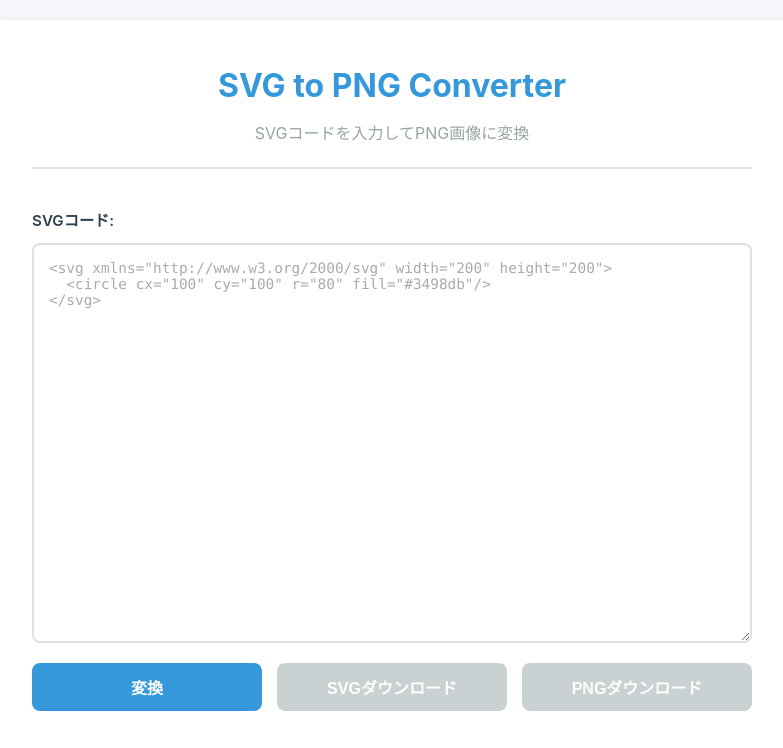
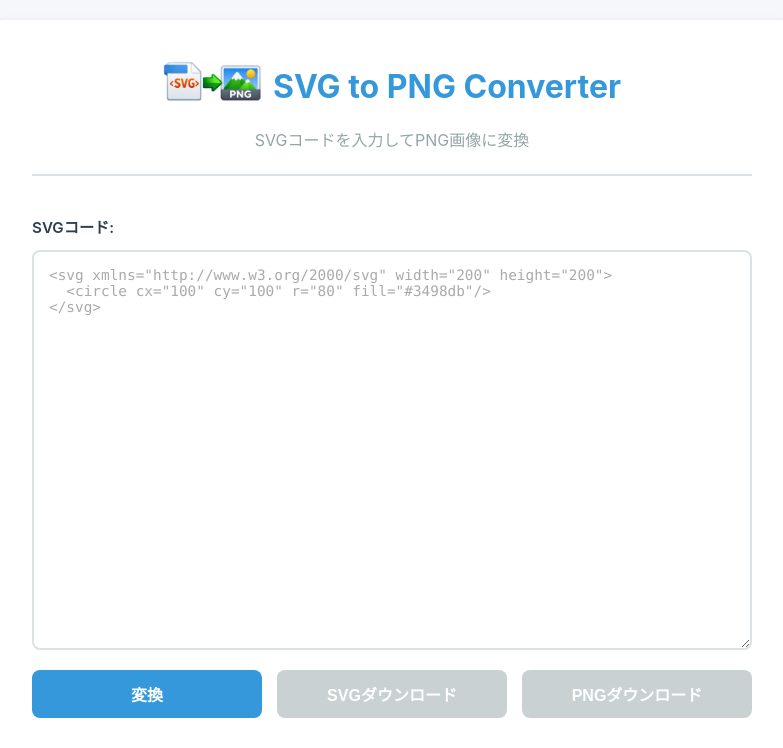
Before and after one commit to knight9999/ConvertSVGToPng, a plain HTML site: page index.html in a window 1280 px wide. Shown: the top 748 px of the page, without its empty margins (248-1031 px from the left). Drawn offline with Linux system fonts and the light colour scheme.

Commit message:
feat: add image

```diff
--- a/index.html
+++ b/index.html
@@ -10,7 +10,7 @@
 <body>
   <div class="container">
     <header>
-      <h1>SVG to PNG Converter</h1>
+      <h1><img src="img/ConvertSVGtoPNG.png" alt="SVG to PNG Converter Logo" class="logo" />SVG to PNG Converter</h1>
       <p class="description">SVGコードを入力してPNG画像に変換</p>
     </header>
 
--- a/style.css
+++ b/style.css
@@ -53,6 +53,14 @@ h1 {
   font-size: 2rem;
   color: var(--primary-color);
   margin-bottom: 10px;
+}
+
+.logo {
+  width: 100px;
+  height: auto;
+  margin-bottom: 15px;
+  margin-right: 10px;
+  vertical-align: middle;
 }
 
 .description {
```
Also changed, not shown: img/ConvertSVGtoPNG.png (added).
